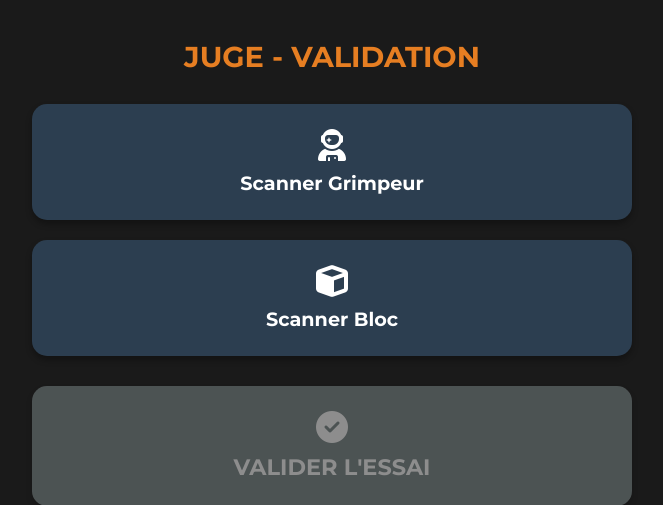
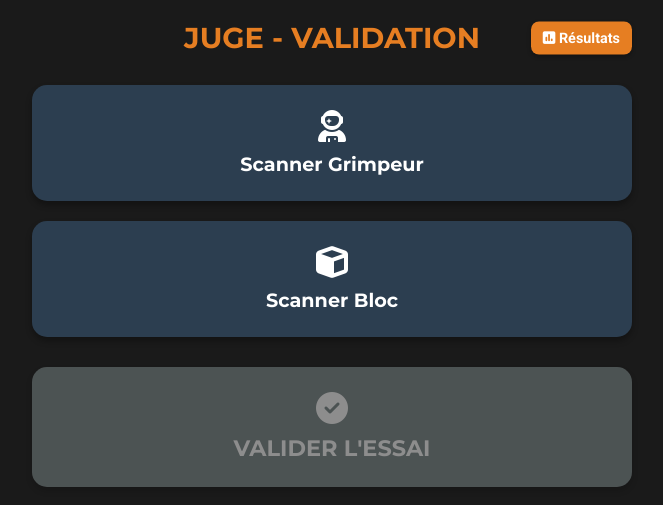
Before and after one commit to computingify/climbContestServer, a Flask app: page / in a window 1280 px wide. Shown: the top 505 px of the page, without its empty margins (308-971 px from the left). Run offline with Flask 3, Linux system fonts and the light colour scheme.

Commit message:
add result button on index.html page

```diff
--- a/climb_contest/static/index.css
+++ b/climb_contest/static/index.css
@@ -32,14 +32,47 @@ body {
     align-items: center;
 }
 
+header {
+    width: 100%;
+    position: relative; /* Important pour positionner le bouton à l'intérieur */
+    display: flex;
+    justify-content: center; /* Centrer le titre */
+    align-items: center;
+    margin-bottom: 30px;
+}
+
 header h1 {
     font-family: var(--font-heading);
     color: var(--accent);
     text-transform: uppercase;
     font-size: 1.8rem;
-    margin-bottom: 30px;
+    margin: 0;
     text-align: center;
 }
+
+/* --- STYLE: Bouton Résultats (Haut Droite) --- */
+.results-btn {
+    position: absolute;
+    right: 0;
+    top: 50%;
+    transform: translateY(-50%);
+    background-color: var(--accent);
+    color: white;
+    padding: 8px 12px;
+    border-radius: 8px;
+    text-decoration: none;
+    font-family: var(--font-body);
+    font-weight: bold;
+    font-size: 0.9rem;
+    transition: background-color 0.2s;
+    box-shadow: 0 2px 4px rgba(0,0,0,0.3);
+}
+
+.results-btn:hover {
+    background-color: #d35400; /* Orange plus foncé au survol */
+}
+/* --- FIN STYLE Bouton Résultats --- */
+
 
 .container {
     width: 100%;
--- a/climb_contest/templates/index.html
+++ b/climb_contest/templates/index.html
@@ -7,7 +7,7 @@
 
     <!-- Fonts identiques à la page Results -->
     <link href="https://fonts.googleapis.com/css2?family=Montserrat:wght@700;900&family=Roboto:wght@300;400;700&display=swap" rel="stylesheet">
-    <!-- FontAwesome pour les icônes (optionnel mais recommandé) -->
+    <!-- FontAwesome pour les icônes (recommandé pour l'UX mobile) -->
     <link rel="stylesheet" href="https://cdnjs.cloudflare.com/ajax/libs/font-awesome/6.4.0/css/all.min.css">
 
     <link rel="stylesheet" href="/static/index.css">
@@ -19,10 +19,14 @@
 <div id="app" v-cloak>
     <header>
         <h1>Juge - Validation</h1>
+        <!-- Bouton Résultats ajouté en haut à droite -->
+        <a href="/results.html" class="results-btn" title="Voir les résultats">
+            <i class="fas fa-poll"></i> Résultats
+        </a>
     </header>
 
     <div class="container">
-        <!-- Bouton Grimpeur -->
+        <!-- Bouton Grimpeur (Scan/Vérification) -->
         <button
             class="action-btn"
             :class="climberStatusClass"
@@ -33,7 +37,7 @@
             <span v-if="savedClimberBib" class="btn-subtext">Bib: [[ savedClimberBib ]]</span>
         </button>
 
-        <!-- Bouton Bloc -->
+        <!-- Bouton Bloc (Scan/Vérification) -->
         <button
             class="action-btn"
             :class="blocStatusClass"
@@ -44,7 +48,7 @@
             <span v-if="savedBlocTag" class="btn-subtext">Tag: [[ savedBlocTag ]]</span>
         </button>
 
-        <!-- Bouton Valider -->
+        <!-- Bouton Valider (Soumission) -->
         <button
             class="action-btn validate-btn"
             :class="validateStatusClass"
@@ -75,6 +79,7 @@
             <h2>Scan [[ scanTarget === 'climber' ? 'Grimpeur' : 'Bloc' ]]</h2>
             <button @click="stopScan" class="close-scan">Fermer</button>
         </div>
+        <!-- Le lecteur QR code s'affiche ici -->
         <div id="qr-reader"></div>
         <div class="scanner-instructions">Visez le QR Code</div>
     </div>
```
